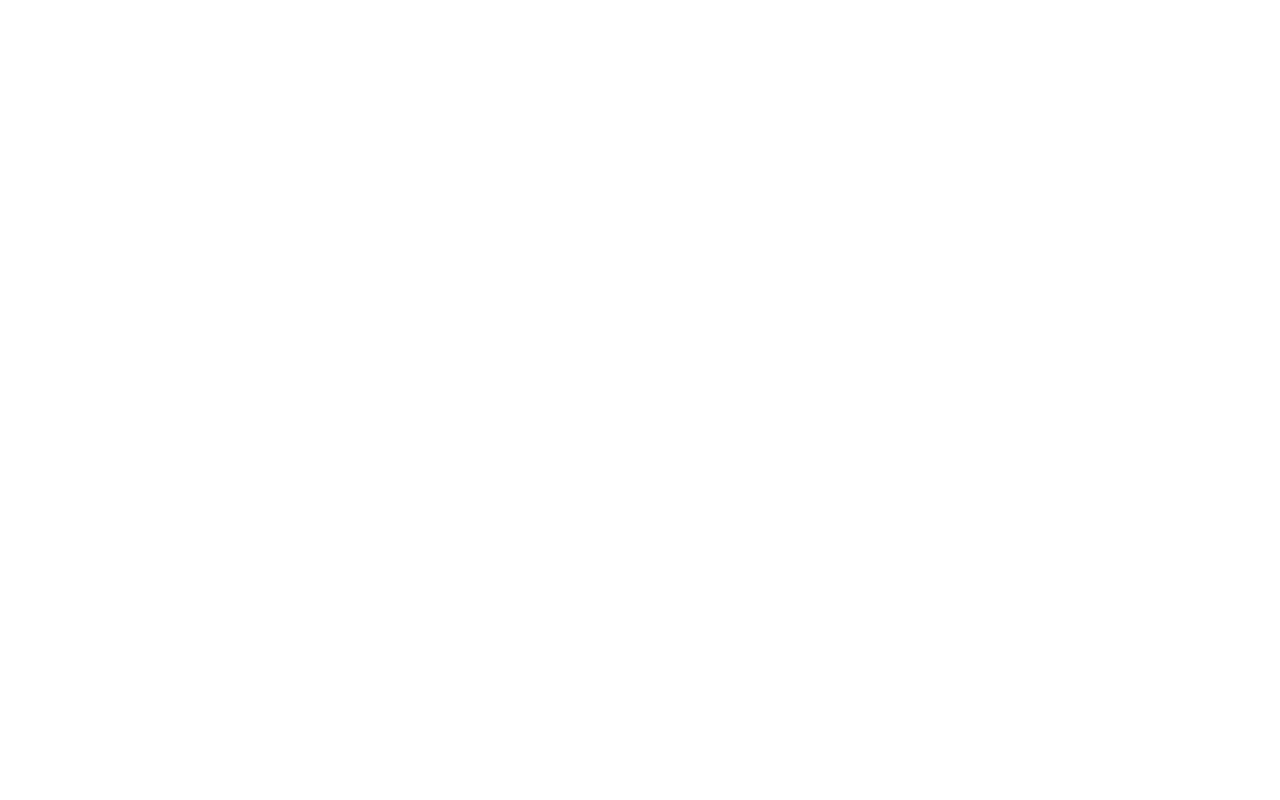
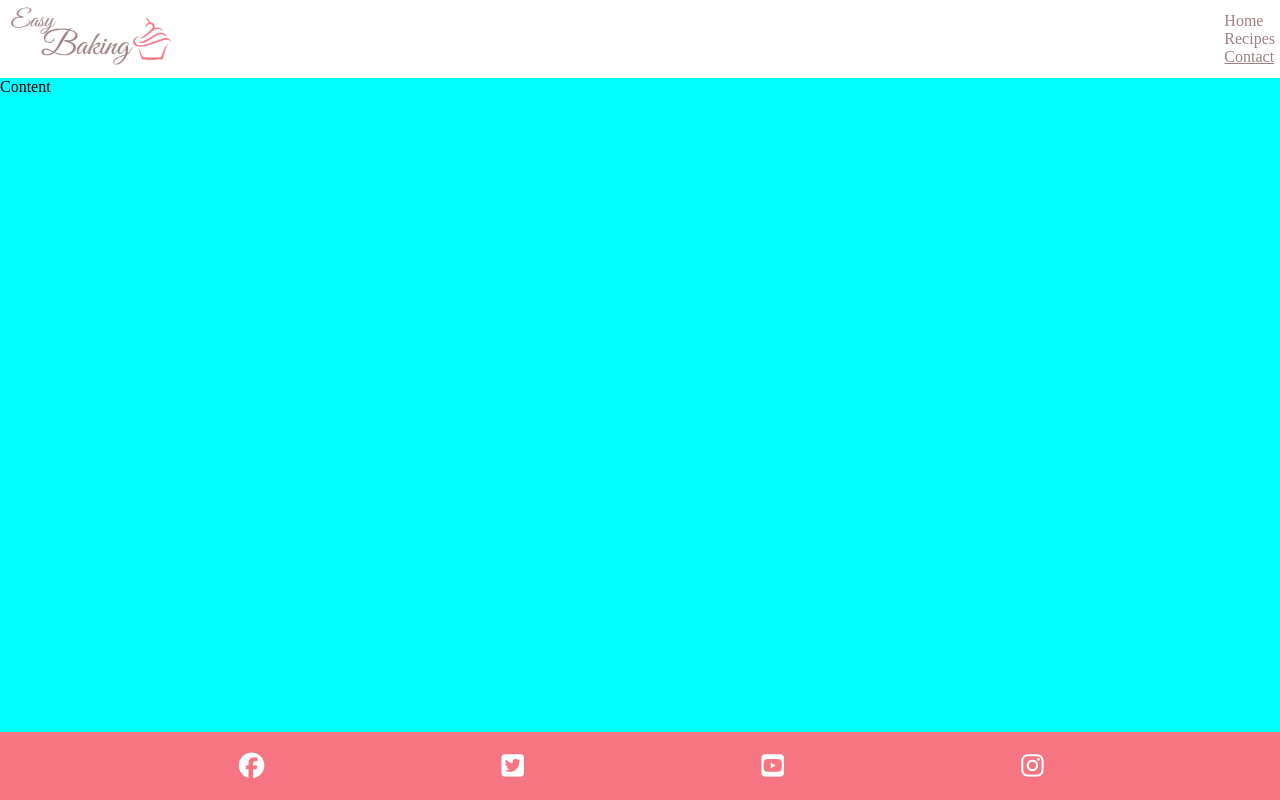
Before and after one commit to SaraTisell/easy-baking, a plain HTML site: page contact.html in a window 1280 px wide. Drawn offline with Linux system fonts and the light colour scheme.

Commit message:
Add style rules justify-content to header to force menu to the right. Add html, header and footer  for recipes.html and contact.html

```diff
--- a/assets/css/style.css
+++ b/assets/css/style.css
@@ -11,12 +11,14 @@ body {
     display: flex;
     flex-direction: column;
     color: #000000;
+
 }
 /* Header */
 header {
     display: flex;
     flex-direction: row;
     align-items: center;
+    justify-content: space-between;
 }
 
 header a {
@@ -35,6 +37,8 @@ header a {
     list-style-type: none;
     padding-right: 5px;
     width: 30%;
+
+
 }
 
 .active {
--- a/contact.html
+++ b/contact.html
@@ -0,0 +1,65 @@
+<!DOCTYPE html>
+<html lang="en">
+
+<head>
+    <meta charset="UTF-8">
+    <meta http-equiv="X-UA-Compatible" content="IE=edge">
+    <meta name="viewport" content="width=device-width, initial-scale=1.0">
+    <meta name="description" content="Easy recipes for delicious cookies, muffins and cakes">
+    <meta name="keywords" content="baking, recipes, cookie, muffin, cupcake, cake">
+    <!-- Title -->
+    <title>Easy Baking</title>
+    <!-- Favicon -->
+    <link rel="apple-touch-icon" sizes="180x180" href="assets/favicon/apple-touch-icon.png">
+    <link rel="icon" type="image/png" sizes="32x32" href="assets/favicon/favicon-32x32.png">
+    <link rel="icon" type="image/png" sizes="16x16" href="assets/favicon/favicon-16x16.png">
+    <!-- Stylesheet -->
+    <link rel="stylesheet" href="assets/css/style.css">
+
+</head>
+
+<body>
+    <header>
+        <a href="index.html">
+            <img id="logo" src="../assets/images/easy-baking-logo.png" alt="Easy baking logotype">
+        </a>
+
+        <nav>
+            <ul id="menu">
+                <li><a href="index.html">Home</a></li>
+                <li><a href="recipes.html">Recipes</a></li>
+                <li><a href="contact.html" class="active">Contact</a></li>
+            </ul>
+        </nav>
+    </header>
+
+    <main>
+        <section>Content</section>
+    </main>
+
+    <footer>
+        <ul id="social-networks">
+            <li><a href="https://www.facebook.com" target="_blank" rel="noopener"
+                    aria-label="Visit our Facebook page (opens in a new tab)"><i class="fa-brands fa-facebook"></i></a>
+            </li>
+            <li><a href="https://www.twitter.com" target="_blank" rel="noopener"
+                    aria-label="Visit our Twitter page (opens in a new tab)"><i
+                        class="fa-brands fa-square-twitter"></i></a>
+            </li>
+            <li><a href="https://www.youtube.com" target="_blank" rel="noopener"
+                    aria-label="Visit our Youtube page (opens in a new tab)"><i
+                        class="fa-brands fa-square-youtube"></i></a>
+            </li>
+            <li><a href="https://www.instagram.com" target="_blank" rel="noopener"
+                    aria-label="Visit our Instagram page (opens in a new tab)"><i
+                        class="fa-brands fa-instagram"></i></a></li>
+
+        </ul>
+
+    </footer>
+
+    <!-- Font Awesome Kit -->
+    <script src="https://kit.fontawesome.com/c782e5ed24.js" crossorigin="anonymous"></script>
+</body>
+
+</html>
```
Also changed, not shown: recipes.html (+65 -0 lines).
